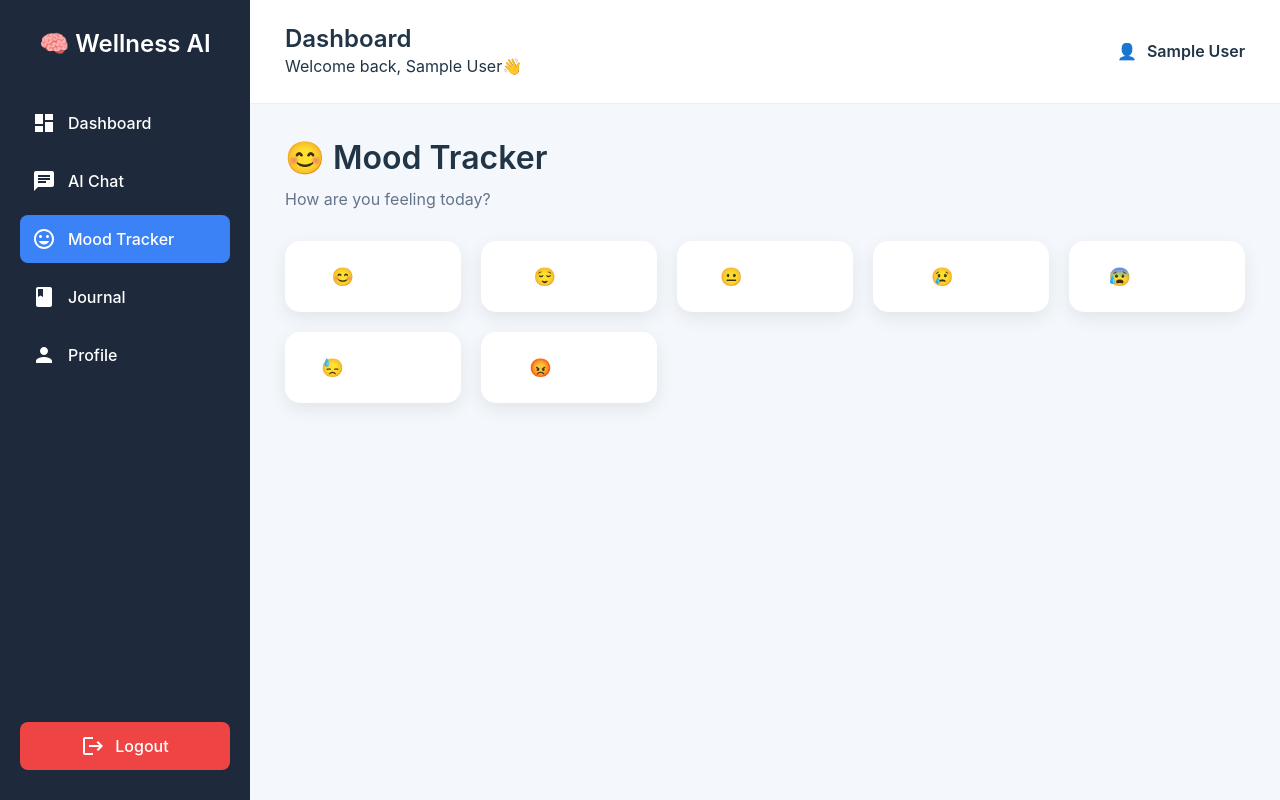
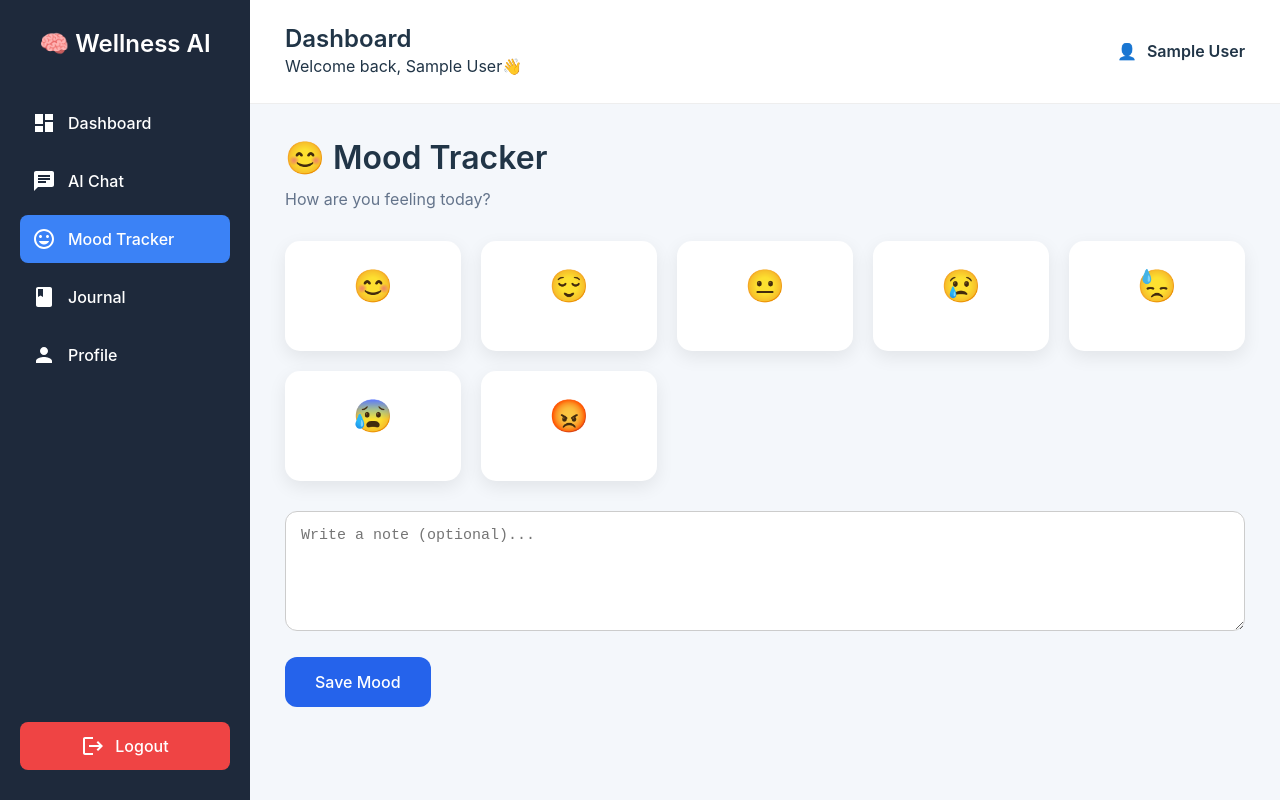
Before and after one commit to HimanshuKumar356/mental-health-chatbot, a React (Vite) app in the folder frontend/mental_health_chatbot/: page /mood in a window 1280 px wide. Built offline with nearby package versions, Linux system fonts and the light colour scheme; sample sign-in values are in the browser's storage.

Commit message:
feat: implement mood tracker save functionality

```diff
--- a/frontend/mental_health_chatbot/src/api/mood.js
+++ b/frontend/mental_health_chatbot/src/api/mood.js
@@ -1,4 +1,26 @@
 import api from "./api";
+
+export const saveMood = async (mood, note) => {
+
+    const response = await api.post("/mood", {
+
+        mood,
+
+        note
+
+    });
+
+    return response.data;
+
+};
+
+export const getMoodHistory = async () => {
+
+    const response = await api.get("/mood/history");
+
+    return response.data;
+
+};
 
 export const getMoodStats = async () => {
 
--- a/frontend/mental_health_chatbot/src/pages/Mood.jsx
+++ b/frontend/mental_health_chatbot/src/pages/Mood.jsx
@@ -1,24 +1,94 @@
+import { useState } from "react";
+
 import "../styles/mood.css";
+
+import { saveMood } from "../api/mood";
 
 export default function Mood() {
 
     const moods = [
 
-        "😊 Happy",
+        "Happy",
 
-        "😌 Calm",
+        "Calm",
 
-        "😐 Neutral",
+        "Neutral",
 
-        "😢 Sad",
+        "Sad",
 
-        "😰 Anxious",
+        "Stressed",
 
-        "😓 Stressed",
+        "Anxious",
 
-        "😡 Angry"
+        "Angry"
 
     ];
+
+    const moodEmoji = {
+
+        Happy: "😊",
+
+        Calm: "😌",
+
+        Neutral: "😐",
+
+        Sad: "😢",
+
+        Stressed: "😓",
+
+        Anxious: "😰",
+
+        Angry: "😡"
+
+    };
+
+    const [selectedMood, setSelectedMood] = useState("");
+
+    const [note, setNote] = useState("");
+
+    const [loading, setLoading] = useState(false);
+
+    const [message, setMessage] = useState("");
+
+    const handleSave = async () => {
+
+        if (!selectedMood) {
+
+            alert("Please select a mood.");
+
+            return;
+
+        }
+
+        try {
+
+            setLoading(true);
+
+            await saveMood(selectedMood, note);
+
+            setMessage("✅ Mood saved successfully!");
+
+            setSelectedMood("");
+
+            setNote("");
+
+        }
+
+        catch (err) {
+
+            console.error(err);
+
+            setMessage("❌ Failed to save mood.");
+
+        }
+
+        finally {
+
+            setLoading(false);
+
+        }
+
+    };
 
     return (
 
@@ -46,11 +116,35 @@ export default function Mood() {
 
                             key={mood}
 
-                            className="mood-card"
+                            className={`mood-card ${
+
+                                selectedMood === mood
+
+                                    ? "selected"
+
+                                    : ""
+
+                            }`}
+
+                            onClick={() =>
+
+                                setSelectedMood(mood)
+
+                            }
 
                         >
 
-                            {mood}
+                            <div style={{ fontSize: "32px" }}>
+
+                                {moodEmoji[mood]}
+
+                            </div>
+
+                            <div>
+
+                                {mood}
+
+                            </div>
 
                         </button>
 
@@ -60,6 +154,56 @@ export default function Mood() {
 
             </div>
 
+            <textarea
+
+                className="mood-note"
+
+                placeholder="Write a note (optional)..."
+
+                value={note}
+
+                onChange={(e) =>
+
+                    setNote(e.target.value)
+
+                }
+
+            />
+
+            <button
+
+                className="save-mood-btn"
+
+                onClick={handleSave}
+
+                disabled={loading}
+
+            >
+
+                {
+
+                    loading
+
+                        ? "Saving..."
+
+                        : "Save Mood"
+
+                }
+
+            </button>
+
+            {
+
+                message &&
+
+                <p className="save-message">
+
+                    {message}
+
+                </p>
+
+            }
+
         </div>
 
     );
--- a/frontend/mental_health_chatbot/src/styles/mood.css
+++ b/frontend/mental_health_chatbot/src/styles/mood.css
@@ -57,3 +57,69 @@
     color:white;
 
 }
+
+.selected{
+
+    background:#2563eb !important;
+
+    color:white;
+
+    transform:scale(1.05);
+
+}
+
+.mood-note{
+
+    width:100%;
+
+    margin-top:30px;
+
+    min-height:120px;
+
+    padding:15px;
+
+    border-radius:12px;
+
+    border:1px solid #ccc;
+
+    font-size:15px;
+
+    resize:vertical;
+
+}
+
+.save-mood-btn{
+
+    margin-top:20px;
+
+    background:#2563eb;
+
+    color:white;
+
+    border:none;
+
+    padding:15px 30px;
+
+    border-radius:12px;
+
+    cursor:pointer;
+
+    font-size:16px;
+
+}
+
+.save-mood-btn:hover{
+
+    background:#1d4ed8;
+
+}
+
+.save-message{
+
+    margin-top:20px;
+
+    font-weight:bold;
+
+    color:green;
+
+}
```
